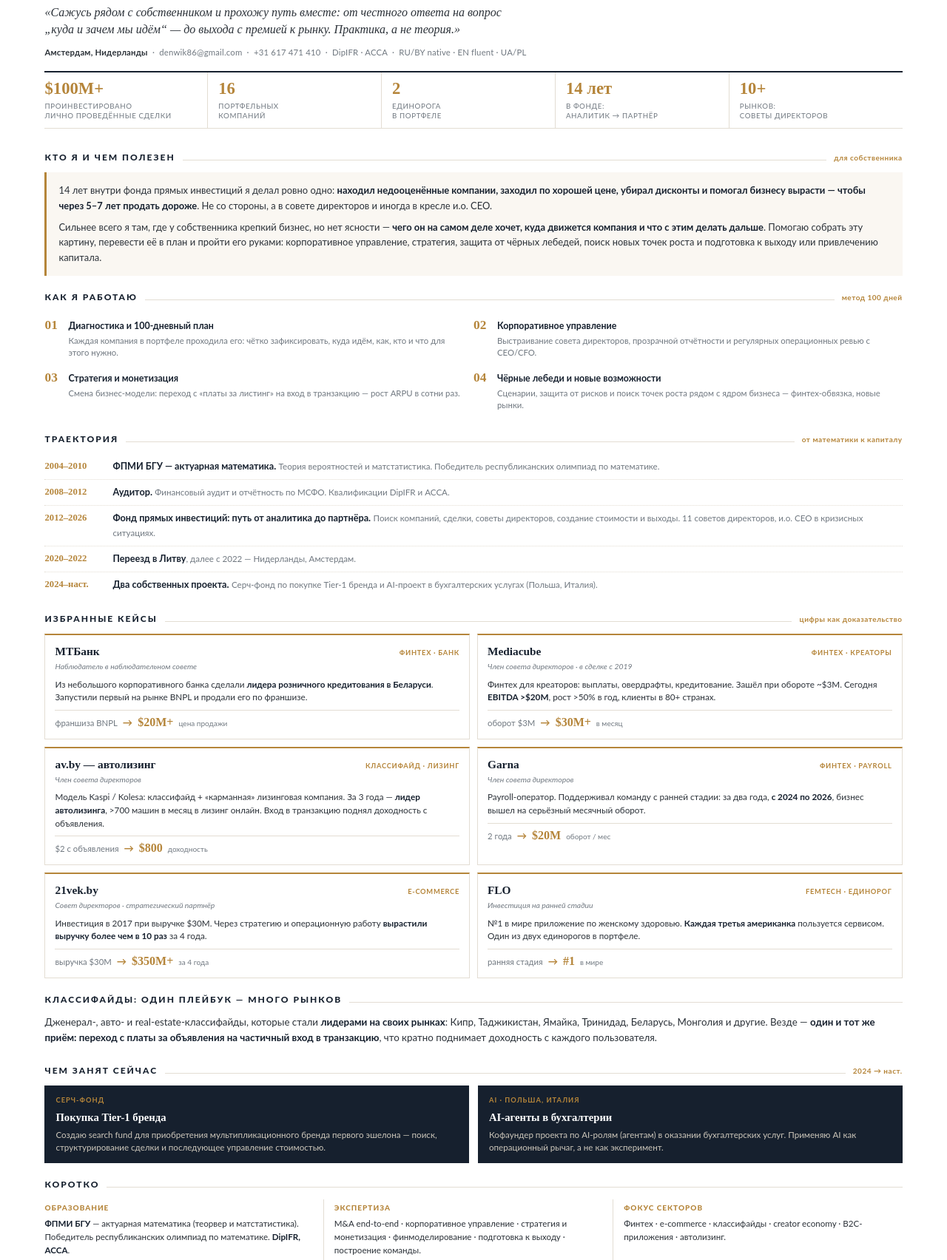
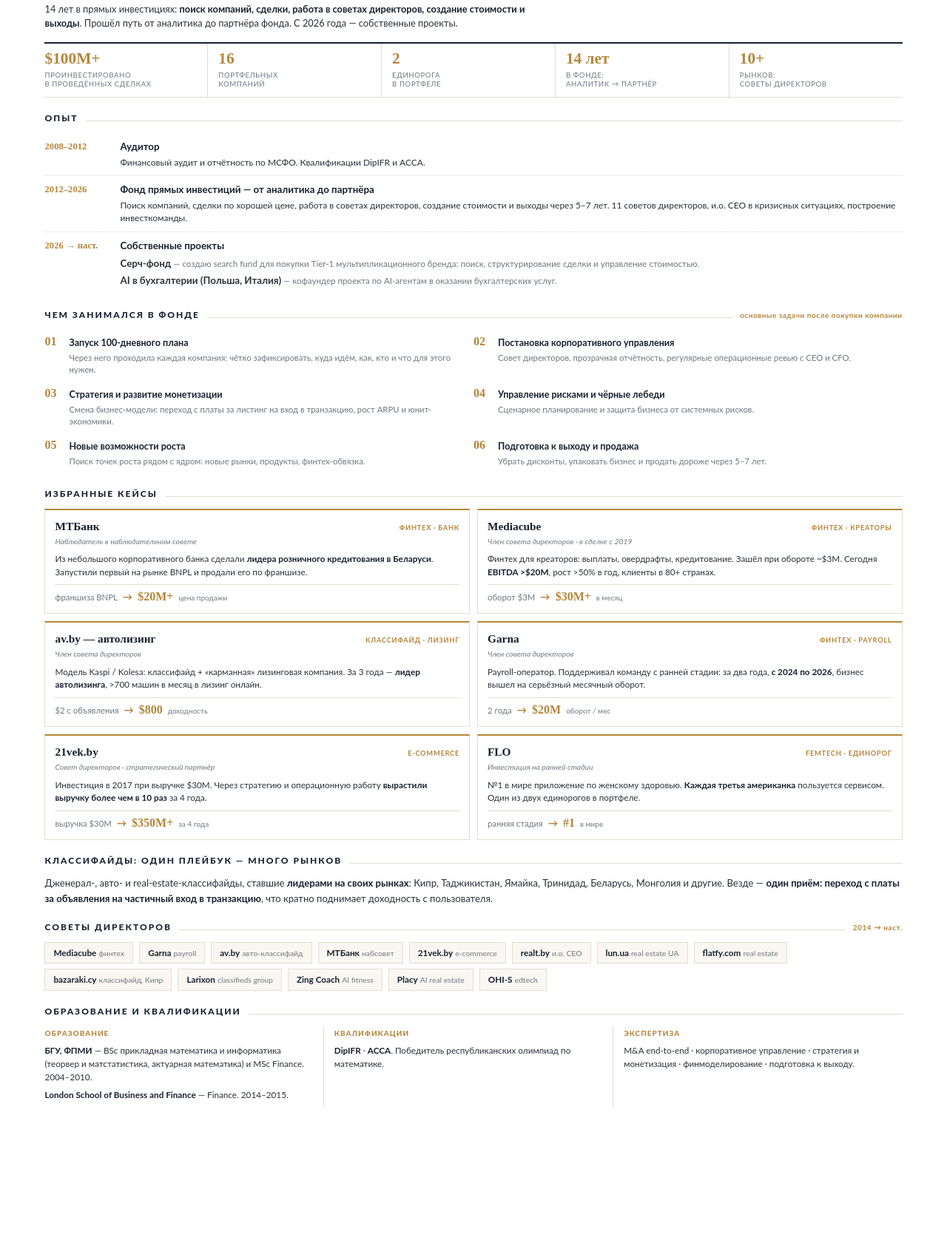
Before and after one commit to denwik86/cowork-workspace, a plain HTML site: page outputs/cv_viktar.html in a window 1280 px wide. Shown: the part 76-1780 px from the top of the page at 74% size. After the commit the page ends 1574 px from the top, so only its background shows below. Drawn offline with Linux system fonts and the light colour scheme.

Commit message:
sync: 2026-06-30 13:33:10 from Cowork

```diff
--- a/outputs/cv_viktar.html
+++ b/outputs/cv_viktar.html
@@ -5,9 +5,9 @@
 <style>
   @page {
     size: A4;
-    margin: 14mm 0 14mm 0;
+    margin: 15mm 0 14mm 0;
     @bottom-center {
-      content: "Виктор Денисевич  ·  партнёр-практик  ·  denwik86@gmail.com";
+      content: "Виктор Денисевич  ·  denwik86@gmail.com";
       font-family: 'Lato'; font-size: 7pt; color: #9aa0a6;
     }
   }
@@ -18,7 +18,6 @@
     --ink: #16202e;
     --ink2: #2b3138;
     --gold: #b5853a;
-    --gold-soft: #f3e9da;
     --muted: #707880;
     --line: #e3ddd3;
     --paper: #ffffff;
@@ -28,40 +27,33 @@
   .wrap { padding: 0 16mm; }
 
   /* ---------- HEADER ---------- */
-  .header { padding: 0 16mm 10px 16mm; }
+  .header { padding: 0 16mm 0 16mm; }
   .name {
     font-family: 'Lora', serif; font-weight: 700;
-    font-size: 30pt; letter-spacing: .5px; color: var(--ink);
-    line-height: 1.05;
-  }
-  .role {
-    font-size: 10.5pt; color: var(--gold); font-weight: 700;
-    text-transform: uppercase; letter-spacing: 1.8px; margin-top: 8px;
-  }
-  .tagline {
-    font-family: 'Lora', serif; font-size: 12pt; color: var(--ink2);
-    font-style: italic; margin-top: 10px; max-width: 165mm; line-height: 1.45;
+    font-size: 29pt; letter-spacing: .5px; color: var(--ink); line-height: 1.05;
   }
   .contacts {
-    font-size: 8.5pt; color: var(--muted); margin-top: 12px; letter-spacing: .2px;
+    font-size: 9pt; color: var(--muted); margin-top: 9px; letter-spacing: .2px;
   }
   .contacts b { color: var(--ink2); font-weight: 700; }
+  .summary {
+    font-size: 9.6pt; color: var(--ink2); margin-top: 11px; max-width: 172mm; line-height: 1.55;
+  }
+  .summary b { color: var(--ink); }
 
   /* ---------- METRIC STRIP ---------- */
   .metrics {
-    display: flex; margin-top: 16px;
+    display: flex; margin-top: 15px;
     border-top: 2px solid var(--ink); border-bottom: 1px solid var(--line);
   }
-  .metric { flex: 1; padding: 11px 6px 11px 0; }
+  .metric { flex: 1; padding: 10px 6px 10px 0; }
   .metric + .metric { padding-left: 14px; border-left: 1px solid var(--line); }
-  .metric .num { font-family: 'Lora', serif; font-size: 17pt; font-weight: 700; color: var(--gold); line-height: 1; }
-  .metric .lbl { font-size: 7.3pt; color: var(--muted); text-transform: uppercase; letter-spacing: .6px; margin-top: 5px; line-height: 1.3; }
+  .metric .num { font-family: 'Lora', serif; font-size: 16pt; font-weight: 700; color: var(--gold); line-height: 1; }
+  .metric .lbl { font-size: 7.2pt; color: var(--muted); text-transform: uppercase; letter-spacing: .6px; margin-top: 5px; line-height: 1.3; }
 
   /* ---------- SECTION ---------- */
-  .section { margin-top: 20px; }
-  .sec-head {
-    display: flex; align-items: baseline; gap: 10px; margin-bottom: 11px;
-  }
+  .section { margin-top: 19px; }
+  .sec-head { display: flex; align-items: baseline; gap: 10px; margin-bottom: 11px; }
   .sec-head h2 {
     font-family: 'Lato'; font-size: 9pt; font-weight: 800; color: var(--ink);
     text-transform: uppercase; letter-spacing: 2px; white-space: nowrap;
@@ -69,37 +61,28 @@
   .sec-head .rule { flex: 1; height: 1px; background: var(--line); }
   .sec-head .tag { font-size: 7.5pt; color: var(--gold); font-weight: 700; letter-spacing: .5px; }
 
-  .lead { font-size: 10pt; line-height: 1.6; color: var(--ink2); }
+  .lead { font-size: 9.8pt; line-height: 1.6; color: var(--ink2); }
   .lead b { color: var(--ink); }
 
-  /* ---------- POSITIONING ---------- */
-  .pos {
-    background: var(--soft); border-left: 3px solid var(--gold);
-    padding: 14px 16px; margin-top: 2px;
-  }
-  .pos p { font-size: 9.7pt; line-height: 1.6; }
-  .pos p + p { margin-top: 8px; }
-  .pos b { color: var(--ink); }
+  /* ---------- TIMELINE (опыт) ---------- */
+  .tl { margin-top: 2px; }
+  .tl-row { display: flex; gap: 16px; padding: 9px 0; border-bottom: 1px dotted var(--line); }
+  .tl-row:last-child { border-bottom: none; }
+  .tl-yr { font-family: 'Lora', serif; font-weight: 700; color: var(--gold); font-size: 9.5pt; width: 86px; flex-shrink: 0; }
+  .tl-body b { color: var(--ink); font-size: 10pt; }
+  .tl-body .sub { color: var(--ink2); font-size: 9pt; display: block; margin-top: 2px; line-height: 1.45; }
+  .tl-body .sub2 { color: var(--muted); font-size: 8.7pt; display: block; margin-top: 4px; line-height: 1.45; }
+  .tl-body .sub2 b { color: var(--ink2); }
 
-  /* ---------- VALUE PILLARS ---------- */
-  .pillars { display: flex; flex-wrap: wrap; gap: 0; margin-top: 4px; }
-  .pillar {
-    width: 50%; padding: 9px 16px 9px 0; display: flex; gap: 10px;
-  }
+  /* ---------- TASK PILLARS ---------- */
+  .pillars { display: flex; flex-wrap: wrap; gap: 0; margin-top: 2px; }
+  .pillar { width: 50%; padding: 8px 16px 8px 0; display: flex; gap: 11px; }
   .pillar .pn {
     font-family: 'Lora', serif; font-weight: 700; color: var(--gold);
-    font-size: 13pt; line-height: 1; flex-shrink: 0; width: 22px;
+    font-size: 12pt; line-height: 1; flex-shrink: 0; width: 22px;
   }
-  .pillar .pt b { color: var(--ink); font-size: 9.3pt; }
+  .pillar .pt b { color: var(--ink); font-size: 9.4pt; }
   .pillar .pt span { display: block; font-size: 8.5pt; color: var(--muted); line-height: 1.4; margin-top: 2px; }
-
-  /* ---------- TIMELINE ---------- */
-  .tl { margin-top: 2px; }
-  .tl-row { display: flex; gap: 14px; padding: 7px 0; border-bottom: 1px dotted var(--line); }
-  .tl-row:last-child { border-bottom: none; }
-  .tl-yr { font-family: 'Lora', serif; font-weight: 700; color: var(--gold); font-size: 9.5pt; width: 78px; flex-shrink: 0; }
-  .tl-body b { color: var(--ink); font-size: 9.5pt; }
-  .tl-body span { color: var(--muted); font-size: 8.7pt; }
 
   /* ---------- CASE CARDS ---------- */
   .cases { display: flex; flex-wrap: wrap; gap: 10px; margin-top: 2px; }
@@ -122,22 +105,23 @@
   .case .cmetric .to { font-family: 'Lora', serif; font-size: 12pt; font-weight: 700; color: var(--gold); line-height: 1; }
   .case .cmetric .un { font-size: 7.5pt; color: var(--muted); }
 
-  /* ---------- NOW / PROJECTS ---------- */
-  .now { display: flex; gap: 12px; margin-top: 2px; }
-  .now-card { flex: 1; background: var(--ink); color: #f1ece3; padding: 13px 15px; }
-  .now-card .nh { font-family: 'Lora', serif; font-weight: 700; font-size: 11pt; color: #fff; }
-  .now-card .nbadge { font-size: 7pt; color: var(--gold); text-transform: uppercase; letter-spacing: 1px; font-weight: 700; margin-bottom: 5px; }
-  .now-card p { font-size: 8.7pt; line-height: 1.5; color: #cdc7bb; margin-top: 4px; }
+  /* ---------- BOARD LIST ---------- */
+  .board { display: flex; flex-wrap: wrap; gap: 7px 8px; margin-top: 2px; }
+  .chip {
+    border: 1px solid var(--line); background: var(--soft);
+    padding: 5px 11px; font-size: 8.8pt; color: var(--ink2);
+  }
+  .chip b { color: var(--ink); font-weight: 700; }
+  .chip span { color: var(--muted); font-size: 7.8pt; }
 
-  /* ---------- FOOTER FACTS ---------- */
-  .facts { display: flex; gap: 0; margin-top: 4px; }
-  .fact { flex: 1; padding: 4px 14px 4px 0; }
+  /* ---------- FACTS ---------- */
+  .facts { display: flex; gap: 0; margin-top: 2px; }
+  .fact { flex: 1; padding: 2px 14px 2px 0; }
   .fact + .fact { padding-left: 14px; border-left: 1px solid var(--line); }
-  .fact .fh { font-size: 7.5pt; text-transform: uppercase; letter-spacing: 1px; color: var(--gold); font-weight: 800; margin-bottom: 5px; }
-  .fact .fb { font-size: 8.7pt; color: var(--ink2); line-height: 1.55; }
+  .fact .fh { font-size: 7.5pt; text-transform: uppercase; letter-spacing: 1px; color: var(--gold); font-weight: 800; margin-bottom: 6px; }
+  .fact .fb { font-size: 8.8pt; color: var(--ink2); line-height: 1.55; }
   .fact .fb b { color: var(--ink); }
-
-  .pagebreak { page-break-before: always; }
+  .fact .fb .ed { display: block; margin-bottom: 6px; }
 </style>
 </head>
 <body>
@@ -145,14 +129,15 @@
 <!-- ================= HEADER ================= -->
 <div class="header">
   <div class="name">Виктор Денисевич</div>
-  <div class="role">Партнёр прямых инвестиций · Эдвайзер-практик собственникам</div>
-  <div class="tagline">«Сажусь рядом с собственником и прохожу путь вместе: от честного ответа на вопрос „куда и зачем мы идём“ — до выхода с премией к рынку. Практика, а не теория.»</div>
   <div class="contacts">
-    <b>Амстердам, Нидерланды</b> &nbsp;·&nbsp; denwik86@gmail.com &nbsp;·&nbsp; +31 617 471 410 &nbsp;·&nbsp; DipIFR · ACCA &nbsp;·&nbsp; RU/BY native · EN fluent · UA/PL
+    <b>Амстердам, Нидерланды</b> &nbsp;·&nbsp; denwik86@gmail.com &nbsp;·&nbsp; +31 617 471 410 &nbsp;·&nbsp; DipIFR · ACCA &nbsp;·&nbsp; RU / BY · EN · UA / PL
+  </div>
+  <div class="summary">
+    14 лет в прямых инвестициях: <b>поиск компаний, сделки, работа в советах директоров, создание стоимости и выходы</b>. Прошёл путь от аналитика до партнёра фонда. С 2026 года — собственные проекты.
   </div>
 
   <div class="metrics">
-    <div class="metric"><div class="num">$100M+</div><div class="lbl">проинвестировано<br>лично проведённые сделки</div></div>
+    <div class="metric"><div class="num">$100M+</div><div class="lbl">проинвестировано<br>в проведённых сделках</div></div>
     <div class="metric"><div class="num">16</div><div class="lbl">портфельных<br>компаний</div></div>
     <div class="metric"><div class="num">2</div><div class="lbl">единорога<br>в портфеле</div></div>
     <div class="metric"><div class="num">14&nbsp;лет</div><div class="lbl">в фонде:<br>аналитик → партнёр</div></div>
@@ -162,41 +147,48 @@
 
 <div class="wrap">
 
-<!-- ================= POSITIONING ================= -->
+<!-- ================= ОПЫТ / ТРАЕКТОРИЯ ================= -->
 <div class="section">
-  <div class="sec-head"><h2>Кто я и чем полезен</h2><div class="rule"></div><div class="tag">для собственника</div></div>
-  <div class="pos">
-    <p>14 лет внутри фонда прямых инвестиций я делал ровно одно: <b>находил недооценённые компании, заходил по хорошей цене, убирал дисконты и помогал бизнесу вырасти — чтобы через 5–7 лет продать дороже</b>. Не со стороны, а в совете директоров и иногда в кресле и.о. CEO.</p>
-    <p>Сильнее всего я там, где у собственника крепкий бизнес, но нет ясности — <b>чего он на самом деле хочет, куда движется компания и что с этим делать дальше</b>. Помогаю собрать эту картину, перевести её в план и пройти его руками: корпоративное управление, стратегия, защита от чёрных лебедей, поиск новых точек роста и подготовка к выходу или привлечению капитала.</p>
+  <div class="sec-head"><h2>Опыт</h2><div class="rule"></div></div>
+  <div class="tl">
+    <div class="tl-row">
+      <div class="tl-yr">2008–2012</div>
+      <div class="tl-body"><b>Аудитор</b>
+        <span class="sub">Финансовый аудит и отчётность по МСФО. Квалификации DipIFR и ACCA.</span>
+      </div>
+    </div>
+    <div class="tl-row">
+      <div class="tl-yr">2012–2026</div>
+      <div class="tl-body"><b>Фонд прямых инвестиций — от аналитика до партнёра</b>
+        <span class="sub">Поиск компаний, сделки по хорошей цене, работа в советах директоров, создание стоимости и выходы через 5–7 лет. 11 советов директоров, и.о. CEO в кризисных ситуациях, построение инвесткоманды.</span>
+      </div>
+    </div>
+    <div class="tl-row">
+      <div class="tl-yr">2026 → наст.</div>
+      <div class="tl-body"><b>Собственные проекты</b>
+        <span class="sub2"><b>Серч-фонд</b> — создаю search fund для покупки Tier-1 мультипликационного бренда: поиск, структурирование сделки и управление стоимостью.</span>
+        <span class="sub2"><b>AI в бухгалтерии (Польша, Италия)</b> — кофаундер проекта по AI-агентам в оказании бухгалтерских услуг.</span>
+      </div>
+    </div>
   </div>
 </div>
 
-<!-- ================= METHOD PILLARS ================= -->
+<!-- ================= ЗАДАЧИ ПОСЛЕ ПОКУПКИ ================= -->
 <div class="section">
-  <div class="sec-head"><h2>Как я работаю</h2><div class="rule"></div><div class="tag">метод 100 дней</div></div>
+  <div class="sec-head"><h2>Чем занимался в фонде</h2><div class="rule"></div><div class="tag">основные задачи после покупки компании</div></div>
   <div class="pillars">
-    <div class="pillar"><div class="pn">01</div><div class="pt"><b>Диагностика и 100-дневный план</b><span>Каждая компания в портфеле проходила его: чётко зафиксировать, куда идём, как, кто и что для этого нужно.</span></div></div>
-    <div class="pillar"><div class="pn">02</div><div class="pt"><b>Корпоративное управление</b><span>Выстраивание совета директоров, прозрачной отчётности и регулярных операционных ревью с CEO/CFO.</span></div></div>
-    <div class="pillar"><div class="pn">03</div><div class="pt"><b>Стратегия и монетизация</b><span>Смена бизнес-модели: переход с «платы за листинг» на вход в транзакцию — рост ARPU в сотни раз.</span></div></div>
-    <div class="pillar"><div class="pn">04</div><div class="pt"><b>Чёрные лебеди и новые возможности</b><span>Сценарии, защита от рисков и поиск точек роста рядом с ядром бизнеса — финтех-обвязка, новые рынки.</span></div></div>
-  </div>
-</div>
-
-<!-- ================= TIMELINE ================= -->
-<div class="section">
-  <div class="sec-head"><h2>Траектория</h2><div class="rule"></div><div class="tag">от математики к капиталу</div></div>
-  <div class="tl">
-    <div class="tl-row"><div class="tl-yr">2004–2010</div><div class="tl-body"><b>ФПМИ БГУ — актуарная математика.</b> <span>Теория вероятностей и матстатистика. Победитель республиканских олимпиад по математике.</span></div></div>
-    <div class="tl-row"><div class="tl-yr">2008–2012</div><div class="tl-body"><b>Аудитор.</b> <span>Финансовый аудит и отчётность по МСФО. Квалификации DipIFR и ACCA.</span></div></div>
-    <div class="tl-row"><div class="tl-yr">2012–2026</div><div class="tl-body"><b>Фонд прямых инвестиций: путь от аналитика до партнёра.</b> <span>Поиск компаний, сделки, советы директоров, создание стоимости и выходы. 11 советов директоров, и.о. CEO в кризисных ситуациях.</span></div></div>
-    <div class="tl-row"><div class="tl-yr">2020–2022</div><div class="tl-body"><b>Переезд в Литву</b><span>, далее с 2022 — Нидерланды, Амстердам.</span></div></div>
-    <div class="tl-row"><div class="tl-yr">2024–наст.</div><div class="tl-body"><b>Два собственных проекта.</b> <span>Серч-фонд по покупке Tier-1 бренда и AI-проект в бухгалтерских услугах (Польша, Италия).</span></div></div>
+    <div class="pillar"><div class="pn">01</div><div class="pt"><b>Запуск 100-дневного плана</b><span>Через него проходила каждая компания: чётко зафиксировать, куда идём, как, кто и что для этого нужен.</span></div></div>
+    <div class="pillar"><div class="pn">02</div><div class="pt"><b>Постановка корпоративного управления</b><span>Совет директоров, прозрачная отчётность, регулярные операционные ревью с CEO и CFO.</span></div></div>
+    <div class="pillar"><div class="pn">03</div><div class="pt"><b>Стратегия и развитие монетизации</b><span>Смена бизнес-модели: переход с платы за листинг на вход в транзакцию, рост ARPU и юнит-экономики.</span></div></div>
+    <div class="pillar"><div class="pn">04</div><div class="pt"><b>Управление рисками и чёрные лебеди</b><span>Сценарное планирование и защита бизнеса от системных рисков.</span></div></div>
+    <div class="pillar"><div class="pn">05</div><div class="pt"><b>Новые возможности роста</b><span>Поиск точек роста рядом с ядром: новые рынки, продукты, финтех-обвязка.</span></div></div>
+    <div class="pillar"><div class="pn">06</div><div class="pt"><b>Подготовка к выходу и продажа</b><span>Убрать дисконты, упаковать бизнес и продать дороже через 5–7 лет.</span></div></div>
   </div>
 </div>
 
 <!-- ================= CASES ================= -->
 <div class="section">
-  <div class="sec-head"><h2>Избранные кейсы</h2><div class="rule"></div><div class="tag">цифры как доказательство</div></div>
+  <div class="sec-head"><h2>Избранные кейсы</h2><div class="rule"></div></div>
   <div class="cases">
 
     <div class="case">
@@ -216,7 +208,7 @@
     <div class="case">
       <div class="ct"><div class="cn">av.by — автолизинг</div><div class="cs">Классифайд · лизинг</div></div>
       <div class="crole">Член совета директоров</div>
-      <div class="cd">Модель Kaspi / Kolesa: классифайд + «карманная» лизинговая компания. За 3 года — <b>лидер автолизинга</b>, &gt;700 машин в месяц в лизинг онлайн. Вход в транзакцию поднял доходность с объявления.</div>
+      <div class="cd">Модель Kaspi / Kolesa: классифайд + «карманная» лизинговая компания. За 3 года — <b>лидер автолизинга</b>, &gt;700 машин в месяц в лизинг онлайн.</div>
       <div class="cmetric"><div class="from">$2 с объявления</div><div class="arr">→</div><div class="to">$800</div><div class="un">доходность</div></div>
     </div>
 
@@ -244,44 +236,50 @@
   </div>
 </div>
 
-<!-- ================= CLASSIFIEDS PORTFOLIO ================= -->
+<!-- ================= CLASSIFIEDS ================= -->
 <div class="section">
   <div class="sec-head"><h2>Классифайды: один плейбук — много рынков</h2><div class="rule"></div></div>
-  <div class="lead">Дженерал-, авто- и real-estate-классифайды, которые стали <b>лидерами на своих рынках</b>: Кипр, Таджикистан, Ямайка, Тринидад, Беларусь, Монголия и другие. Везде — <b>один и тот же приём: переход с платы за объявления на частичный вход в транзакцию</b>, что кратно поднимает доходность с каждого пользователя.</div>
+  <div class="lead">Дженерал-, авто- и real-estate-классифайды, ставшие <b>лидерами на своих рынках</b>: Кипр, Таджикистан, Ямайка, Тринидад, Беларусь, Монголия и другие. Везде — <b>один приём: переход с платы за объявления на частичный вход в транзакцию</b>, что кратно поднимает доходность с пользователя.</div>
 </div>
 
-<!-- ================= NOW ================= -->
-<div class="section" style="break-before: page; padding-top: 4px;">
-  <div class="sec-head"><h2>Чем занят сейчас</h2><div class="rule"></div><div class="tag">2024 → наст.</div></div>
-  <div class="now">
-    <div class="now-card">
-      <div class="nbadge">Серч-фонд</div>
-      <div class="nh">Покупка Tier-1 бренда</div>
-      <p>Создаю search fund для приобретения мультипликационного бренда первого эшелона — поиск, структурирование сделки и последующее управление стоимостью.</p>
-    </div>
-    <div class="now-card">
-      <div class="nbadge">AI · Польша, Италия</div>
-      <div class="nh">AI-агенты в бухгалтерии</div>
-      <p>Кофаундер проекта по AI-ролям (агентам) в оказании бухгалтерских услуг. Применяю AI как операционный рычаг, а не как эксперимент.</p>
-    </div>
+<!-- ================= BOARD ================= -->
+<div class="section">
+  <div class="sec-head"><h2>Советы директоров</h2><div class="rule"></div><div class="tag">2014 → наст.</div></div>
+  <div class="board">
+    <div class="chip"><b>Mediacube</b> <span>финтех</span></div>
+    <div class="chip"><b>Garna</b> <span>payroll</span></div>
+    <div class="chip"><b>av.by</b> <span>авто-классифайд</span></div>
+    <div class="chip"><b>МТБанк</b> <span>набсовет</span></div>
+    <div class="chip"><b>21vek.by</b> <span>e-commerce</span></div>
+    <div class="chip"><b>realt.by</b> <span>и.о. CEO</span></div>
+    <div class="chip"><b>lun.ua</b> <span>real estate UA</span></div>
+    <div class="chip"><b>flatfy.com</b> <span>real estate</span></div>
+    <div class="chip"><b>bazaraki.cy</b> <span>классифайд, Кипр</span></div>
+    <div class="chip"><b>Larixon</b> <span>classifieds group</span></div>
+    <div class="chip"><b>Zing Coach</b> <span>AI fitness</span></div>
+    <div class="chip"><b>Placy</b> <span>AI real estate</span></div>
+    <div class="chip"><b>OHI-S</b> <span>edtech</span></div>
   </div>
 </div>
 
-<!-- ================= FOOTER FACTS ================= -->
+<!-- ================= EDUCATION / FACTS ================= -->
 <div class="section">
-  <div class="sec-head"><h2>Коротко</h2><div class="rule"></div></div>
+  <div class="sec-head"><h2>Образование и квалификации</h2><div class="rule"></div></div>
   <div class="facts">
     <div class="fact">
       <div class="fh">Образование</div>
-      <div class="fb"><b>ФПМИ БГУ</b> — актуарная математика (теорвер и матстатистика). Победитель республиканских олимпиад по математике. <b>DipIFR, ACCA</b>.</div>
+      <div class="fb">
+        <span class="ed"><b>БГУ, ФПМИ</b> — BSc прикладная математика и информатика (теорвер и матстатистика, актуарная математика) и MSc Finance. 2004–2010.</span>
+        <span class="ed"><b>London School of Business and Finance</b> — Finance. 2014–2015.</span>
+      </div>
+    </div>
+    <div class="fact">
+      <div class="fh">Квалификации</div>
+      <div class="fb"><b>DipIFR</b> · <b>ACCA</b>. Победитель республиканских олимпиад по математике.</div>
     </div>
     <div class="fact">
       <div class="fh">Экспертиза</div>
-      <div class="fb">M&amp;A end-to-end · корпоративное управление · стратегия и монетизация · финмоделирование · подготовка к выходу · построение команды.</div>
-    </div>
-    <div class="fact">
-      <div class="fh">Фокус секторов</div>
-      <div class="fb">Финтех · e-commerce · классифайды · creator economy · B2C-приложения · автолизинг.</div>
+      <div class="fb">M&amp;A end-to-end · корпоративное управление · стратегия и монетизация · финмоделирование · подготовка к выходу.</div>
     </div>
   </div>
 </div>
```
